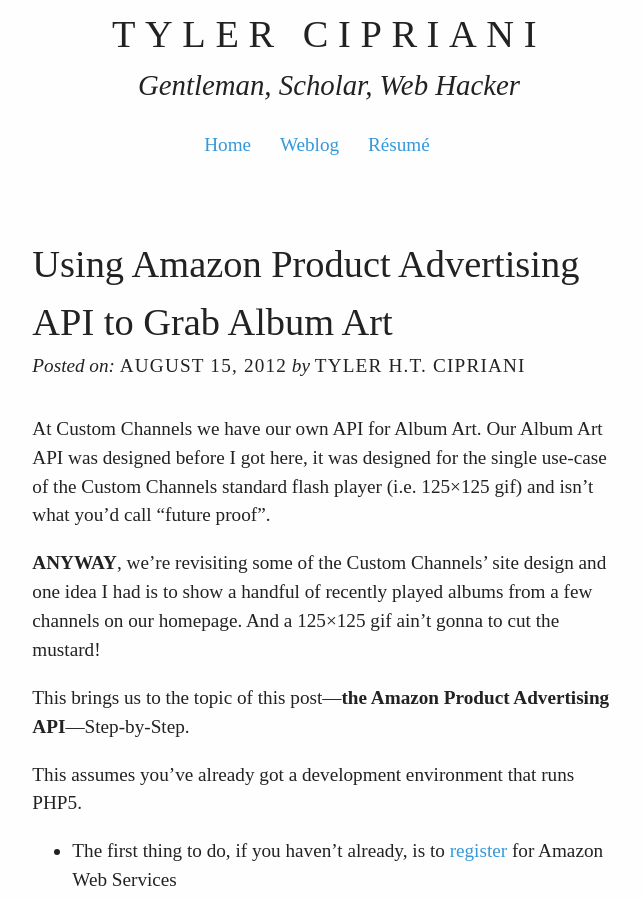
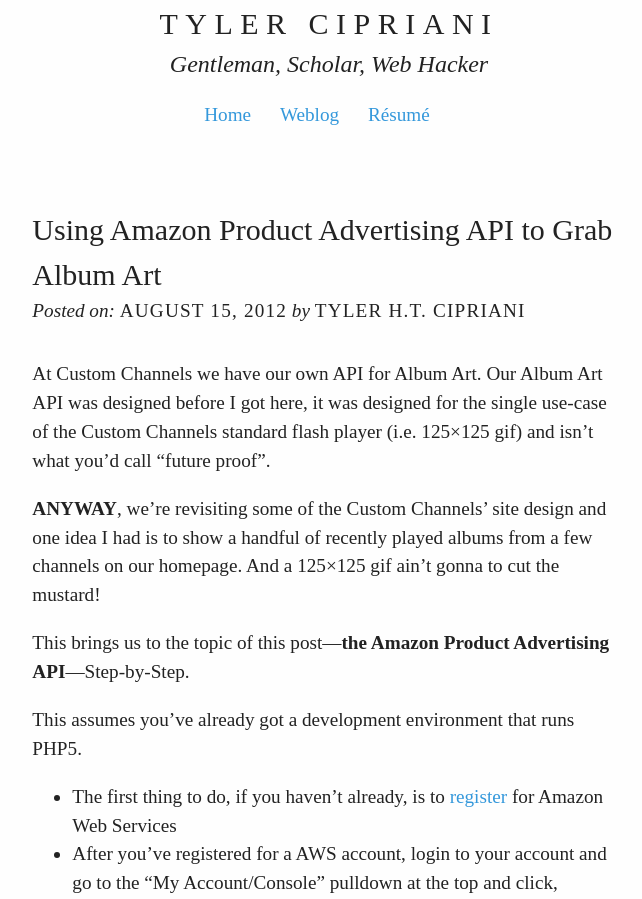
Before and after one commit to thcipriani/blog_src, a Jekyll site: the page built from _posts/2012-08-15-step-by-step-amazon-product-api-album-art.md, in a window 1280 px wide. Shown: the part 182-1081 px from the top of the page, without its empty margins (311-953 px from the left). Built offline with Jekyll 4.4.1, drawn with Linux system fonts in a browser that asks for light colours; Markdown is read by kramdown in place of the engine named in the settings; comment, search, counter and statistics services are not loaded.

Commit message:
Fixed disqus & font-size

```diff
--- a/_layouts/post.html
+++ b/_layouts/post.html
@@ -21,12 +21,13 @@ layout: default
     <a href="/blog/" title="Back to the weblog">&larr; View Weblog</a>
 
     <footer>
+    <div id="disqus_thread"></div>
     <script type="text/javascript">
         var disqus_shortname = 'tylercipriani';
 
         (function() {
             var dsq = document.createElement('script'); dsq.type = 'text/javascript'; dsq.async = true;
-                dsq.src = 'http://' + disqus_shortname + '.disqus.com/embed.js';
+            dsq.src = '//' + disqus_shortname + '.disqus.com/embed.js';
             (document.getElementsByTagName('head')[0] || document.getElementsByTagName('body')[0]).appendChild(dsq);
         })();
     </script>
--- a/styles/main.css
+++ b/styles/main.css
@@ -519,11 +519,13 @@ img {
 }
 
 h1 {
+    font-size: 1.5625em;
     margin: 0.67em 0 0 0;
     font-weight: 400;
 }
 
 h2 {
+    font-size: 1.25em;
     margin: 0 0 0.83em 0;
     font-weight: 400;
 }
```
Lines whose indentation alone changed are shown as unchanged.
